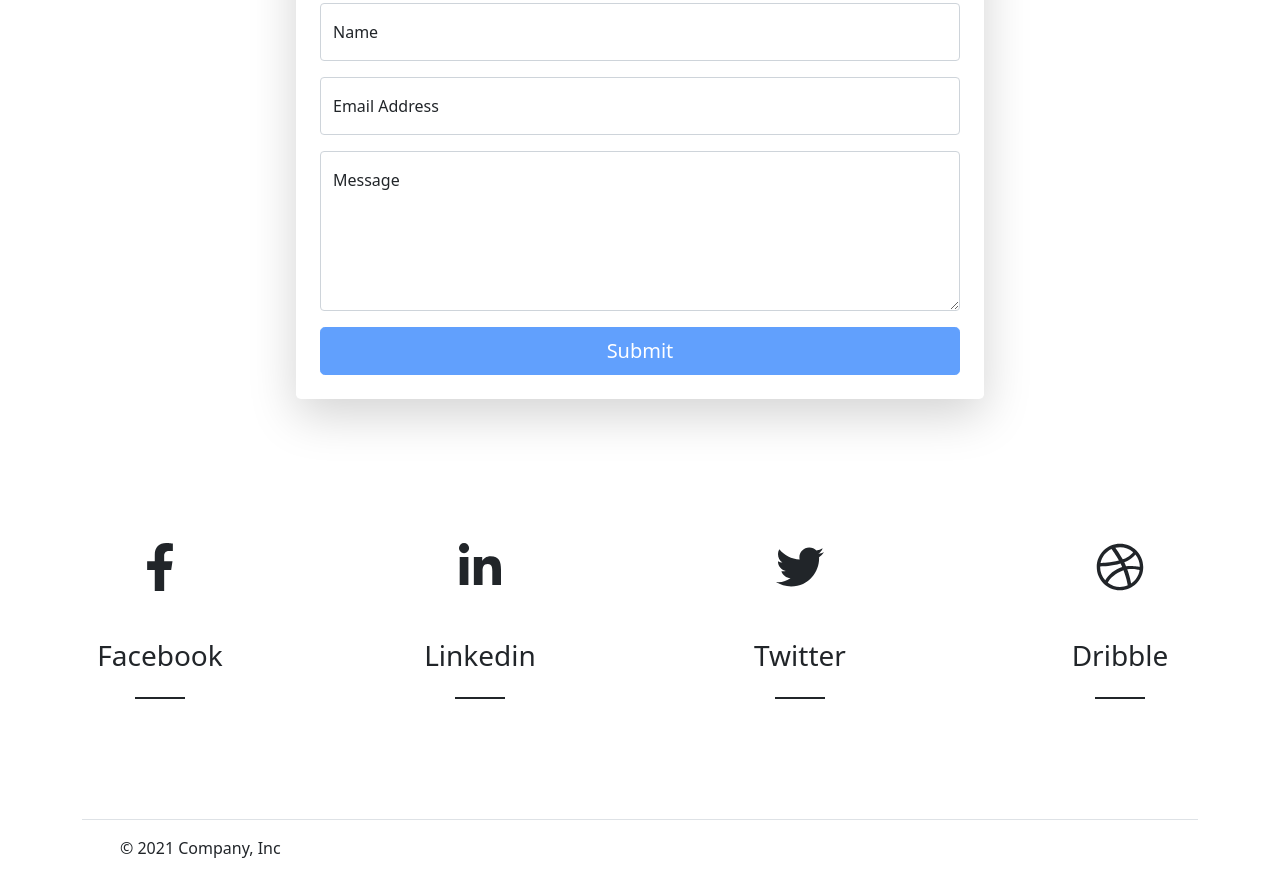
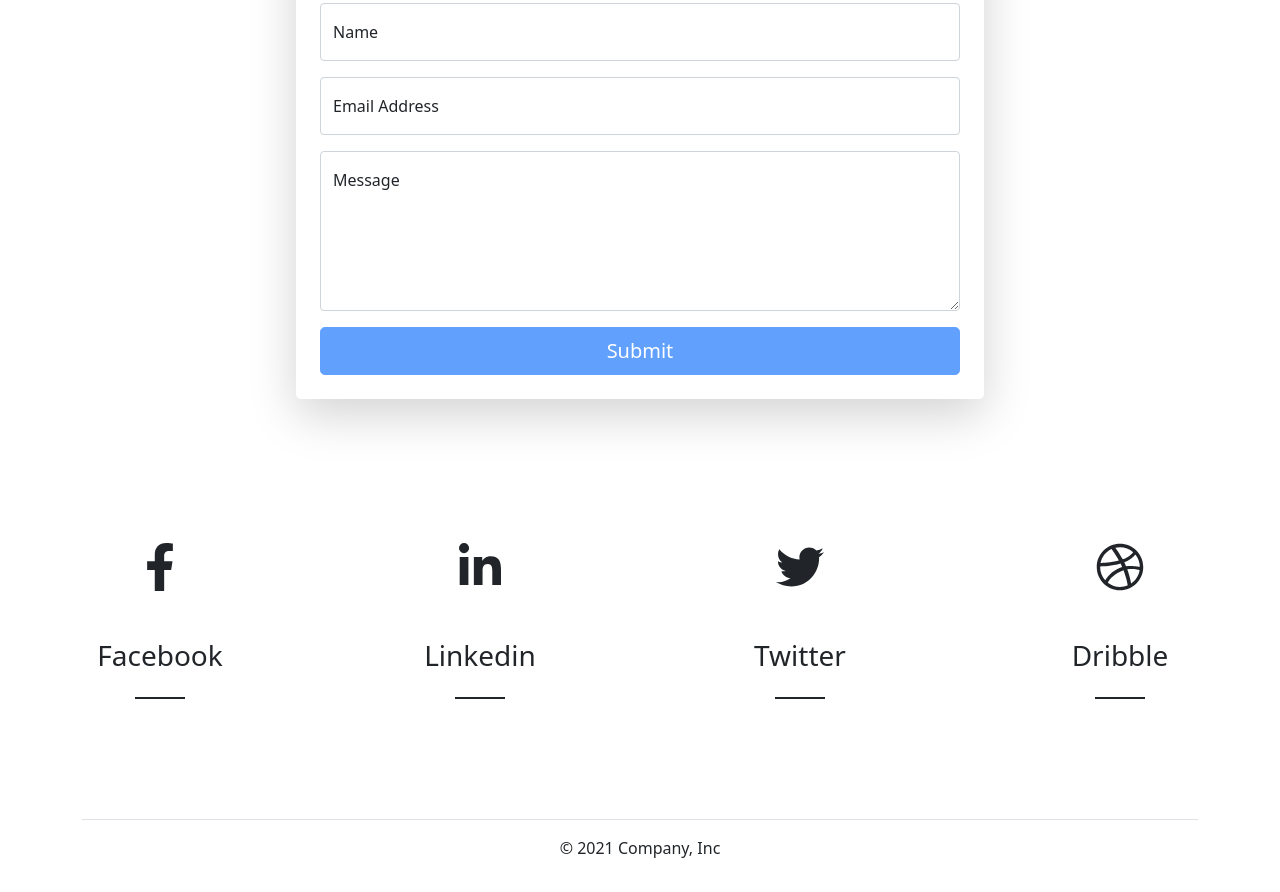
Before and after one commit to CorentinCls/CorentinCls.github.io, a plain HTML site: page index.html in a window 1280 px wide. Shown: the part 1605-2497 px from the top of the page. Drawn offline with nearby package versions, Linux system fonts and the light colour scheme.

Commit message:
Finish footer and clean some code

```diff
--- a/index.html
+++ b/index.html
@@ -295,31 +295,17 @@
             </div>
         </div>
 
-
-        <div class="container">
-            <footer class="d-flex flex-wrap justify-content-between align-items-center py-3 my-4 border-top">
-                <div class="col-md-4 d-flex align-items-center">
-                    <a href="/" class="mb-3 me-2 mb-md-0 text-muted text-decoration-none lh-1">
-                        <svg class="bi" width="30" height="24"><use xlink:href="#bootstrap"/></svg>
-                    </a>
-                    <span class="text-center">&copy; 2021 Company, Inc</span>
-                </div>
+        <!--FOOTER-->
+        <div class="container text-center">
+            <footer class="py-3 my-4 border-top ">
+                <p>&copy; 2021 Company, Inc</p>
             </footer>
         </div>
 
         <!-- CDN Link to SB Forms Scripts -->
         <script src=" https://cdn.startbootstrap.com/sb-forms-latest.js "></script>
-
-        <!-- Optional JavaScript; choose one of the two! -->
-
         <!-- Option 1: Bootstrap Bundle with Popper -->
         <script src="https://cdn.jsdelivr.net/npm/bootstrap@5.1.3/dist/js/bootstrap.bundle.min.js " integrity="sha384-ka7Sk0Gln4gmtz2MlQnikT1wXgYsOg+OMhuP+IlRH9sENBO0LRn5q+8nbTov4+1p " crossorigin="anonymous "></script>
-
-        <!-- Option 2: Separate Popper and Bootstrap JS -->
-        <!--
-    <script src="https://cdn.jsdelivr.net/npm/@popperjs/core@2.10.2/dist/umd/popper.min.js " integrity="sha384-7+zCNj/IqJ95wo16oMtfsKbZ9ccEh31eOz1HGyDuCQ6wgnyJNSYdrPa03rtR1zdB " crossorigin="anonymous "></script>
-    <script src="https://cdn.jsdelivr.net/npm/bootstrap@5.1.3/dist/js/bootstrap.min.js " integrity="sha384-QJHtvGhmr9XOIpI6YVutG+2QOK9T+ZnN4kzFN1RtK3zEFEIsxhlmWl5/YESvpZ13 " crossorigin="anonymous "></script>
-    -->
     </body>
 
 </html>
```
